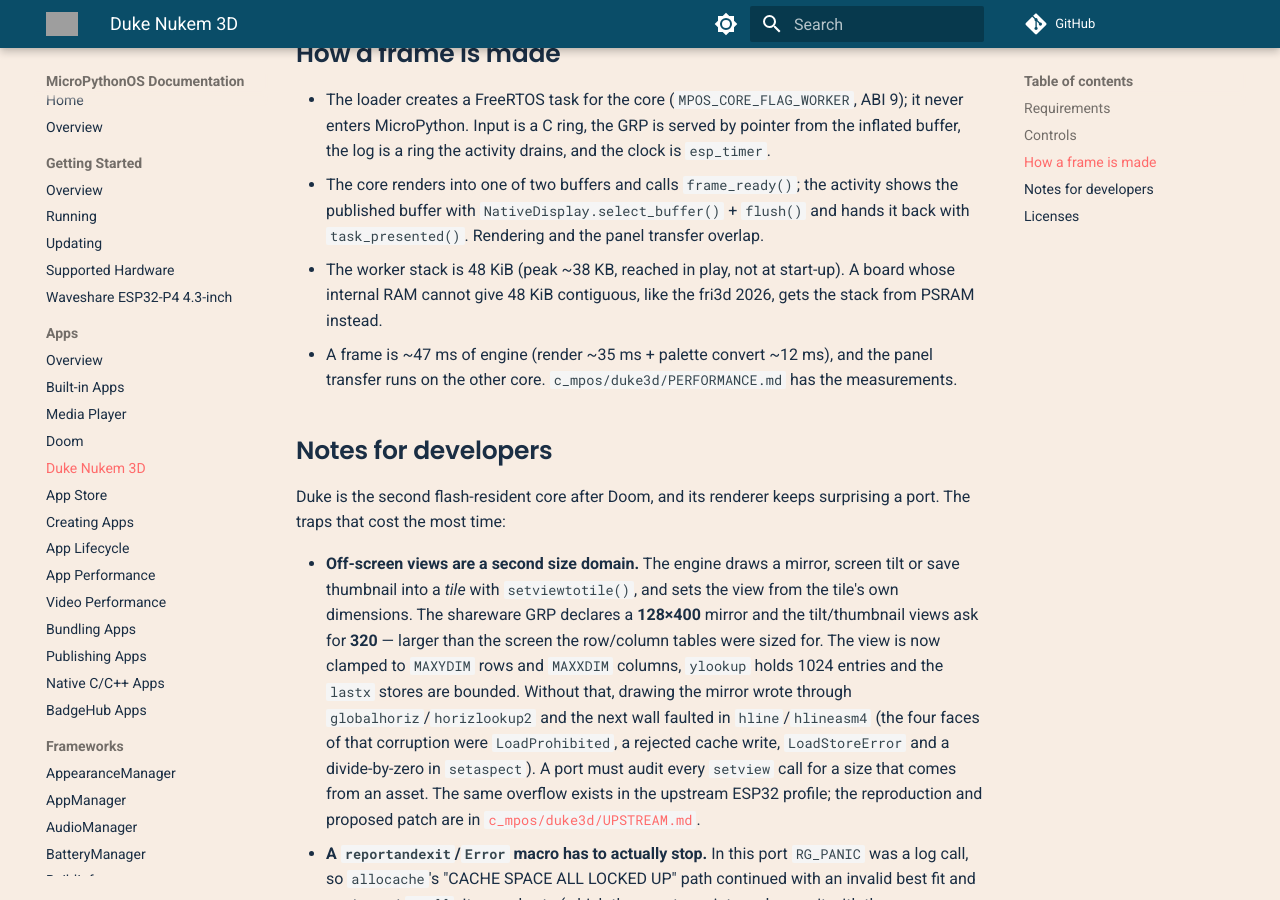
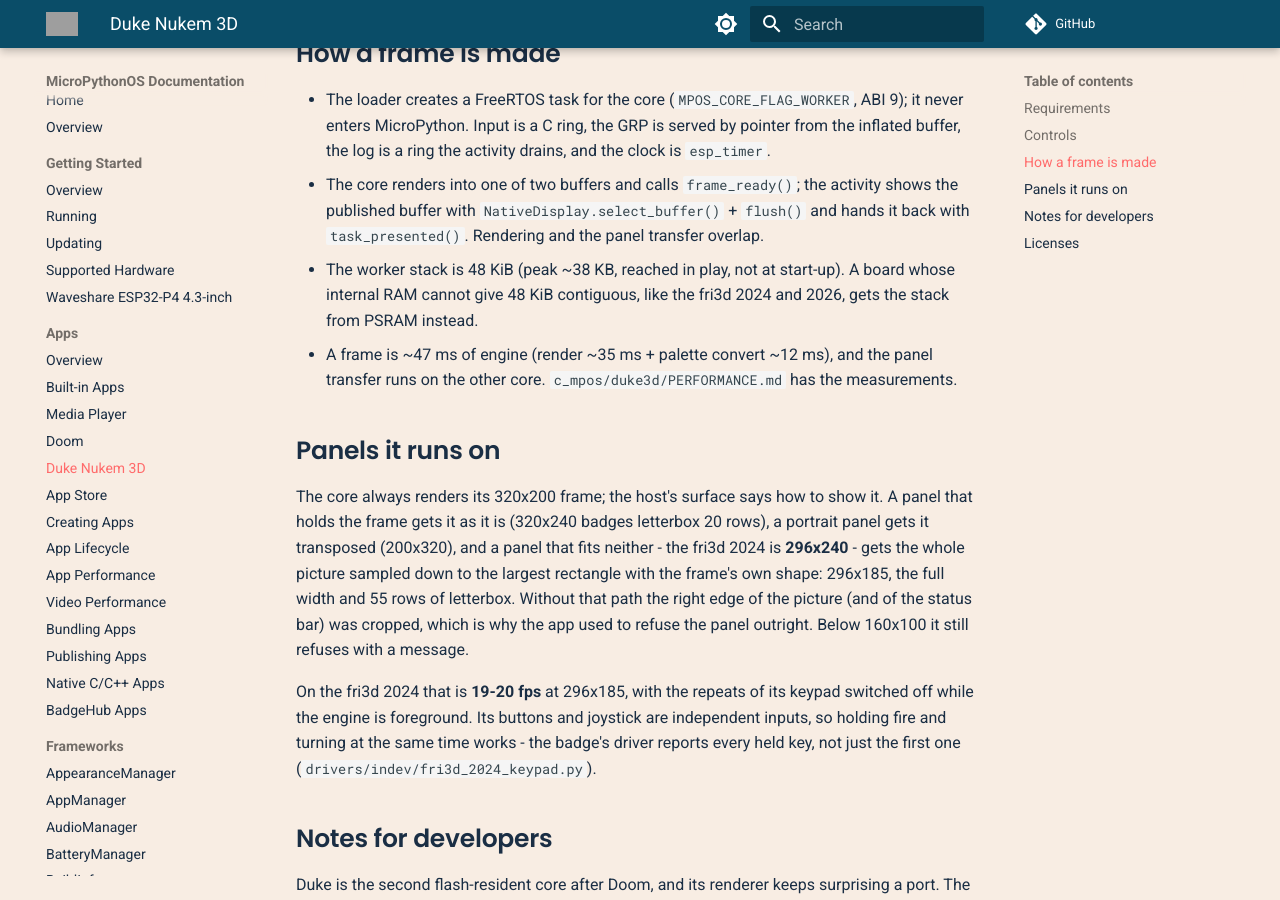
Before and after one commit to MicroPythonOS/docs, an MkDocs documentation site: the page built from docs/apps/duke3d.md, in a window 1280 px wide and 900 px high, scrolled down 1977 px. Built offline with MkDocs 1.6.1 and Material for MkDocs 9.7.7, drawn with Linux system fonts in a browser that asks for light colours; comment, search, counter and statistics services are not loaded; grey boxes are pictures that could not be loaded.

Commit message:
duke3d: the fri3d 2024's 296x240 panel, and the sampling rule
The Duke page gains "Panels it runs on": the core always renders 320x200, the
surface shape selects direct/transposed/sampled, and a panel that holds neither
orientation gets the largest same-shape rectangle (the fri3d 2024's 296x240
becomes 296x185, full width, 55 rows of letterbox) at 19-20 fps. It also says
that badge's buttons and stick report every held key, so fire and turn work at
once.

`native-apps.md` gets the general rule behind it: an engine with a fixed frame
size must be *told* it is presenting a scaled frame and sample nearest
neighbour; a smaller surface alone crops the picture to its width. Doom and
Duke both do it now, with the same rounding as the touch map.

```diff
--- a/docs/apps/duke3d.md
+++ b/docs/apps/duke3d.md
@@ -76,10 +76,27 @@ Settings, saves and the engine's config live in
   transfer overlap.
 - The worker stack is 48 KiB (peak ~38 KB, reached in play, not at start-up).
   A board whose internal RAM cannot give 48 KiB contiguous, like the fri3d
-  2026, gets the stack from PSRAM instead.
+  2024 and 2026, gets the stack from PSRAM instead.
 - A frame is ~47 ms of engine (render ~35 ms + palette convert ~12 ms), and the
   panel transfer runs on the other core. `c_mpos/duke3d/PERFORMANCE.md` has the
   measurements.
+
+## Panels it runs on
+
+The core always renders its 320x200 frame; the host's surface says how to show
+it. A panel that holds the frame gets it as it is (320x240 badges letterbox
+20 rows), a portrait panel gets it transposed (200x320), and a panel that fits
+neither - the fri3d 2024 is **296x240** - gets the whole picture sampled down to
+the largest rectangle with the frame's own shape: 296x185, the full width and
+55 rows of letterbox. Without that path the right edge of the picture (and of
+the status bar) was cropped, which is why the app used to refuse the panel
+outright. Below 160x100 it still refuses with a message.
+
+On the fri3d 2024 that is **19-20 fps** at 296x185, with the repeats of its
+keypad switched off while the engine is foreground. Its buttons and joystick
+are independent inputs, so holding fire and turning at the same time works -
+the badge's driver reports every held key, not just the first one
+(`drivers/indev/fri3d_2024_keypad.py`).
 
 ## Notes for developers
 
```
Also changed, not shown: docs/apps/native-apps.md (+19 -0 lines).
